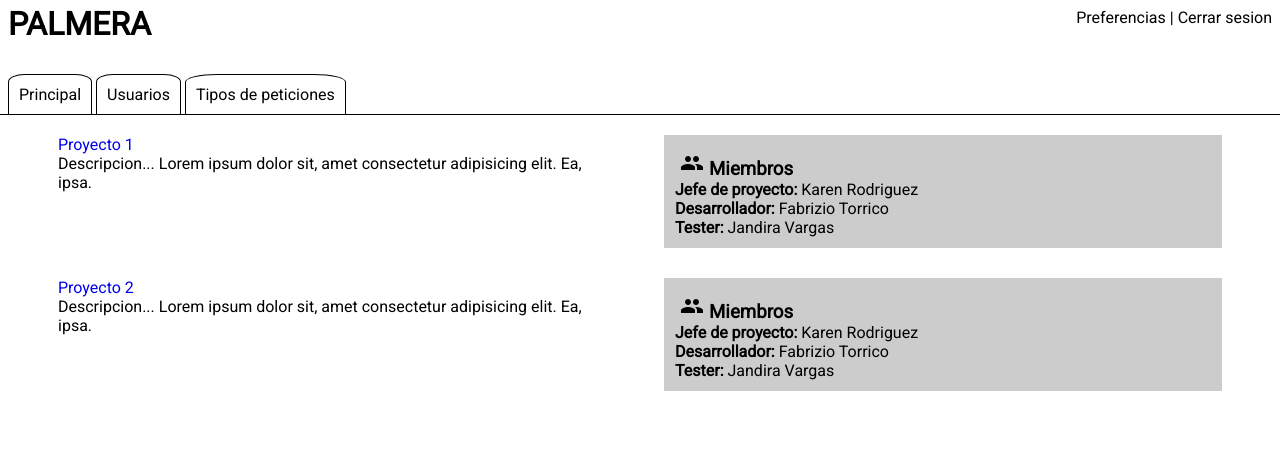
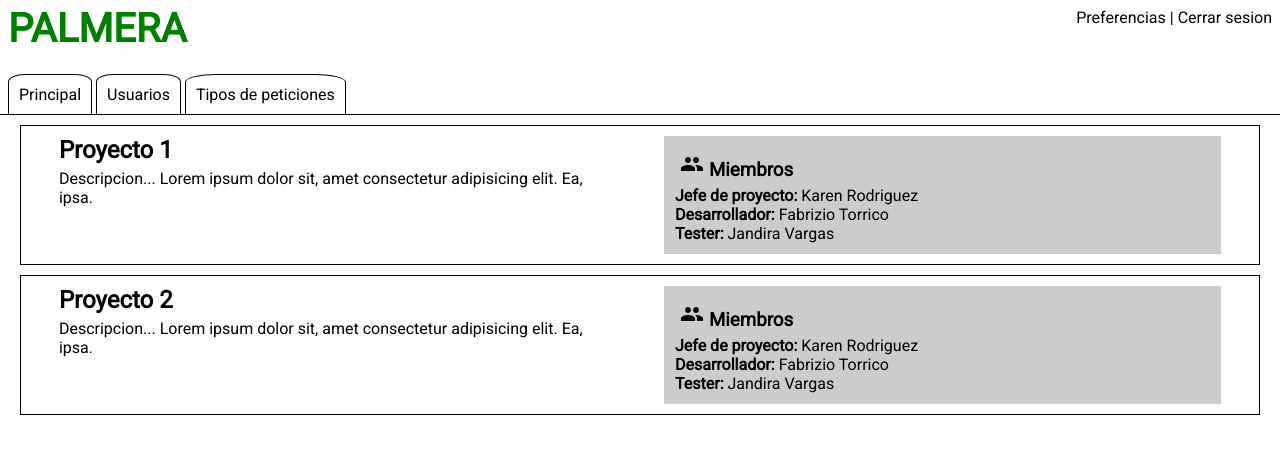
Before and after one commit to kleyla/wireframe-sw2-exam1, a plain HTML site: page index.html in a window 1280 px wide. Drawn offline with Linux system fonts and the light colour scheme.

Commit message:
index changes

```diff
--- a/index.html
+++ b/index.html
@@ -12,7 +12,7 @@
 <body>
     <header>
         <div class="titulo">
-            <h1>PALMERA</h1>
+            <a href="index.html">PALMERA</a>
         </div>
         <nav class="navbar">
             <ul>
@@ -30,13 +30,13 @@
         </ul>
     </nav>
     <main>
-        <div class="proy-box">
+        <div class="proy-box box">
             <div class="proy-desc">
-                <a href="./pages/proyecto.html">Proyecto 1</a>
+                <a href="./pages/proyecto.html" class="proy-titulo">Proyecto 1</a>
                 <p>Descripcion... Lorem ipsum dolor sit, amet consectetur adipisicing elit. Ea, ipsa.</p>
             </div>
             <div class="proy-miembros">
-                <div class="subtitulo">
+                <div class="proy-subtitulo">
                     <h3><i class="material-icons icono">people</i>Miembros</h3>
                 </div>
                 <div class="miembros-list">
@@ -49,13 +49,13 @@
                 </div>
             </div>
         </div>
-        <div class="proy-box">
+        <div class="proy-box box">
             <div class="proy-desc">
-                <a href="./pages/proyecto.html">Proyecto 2</a>
+                <a href="./pages/proyecto.html" class="proy-titulo">Proyecto 2</a>
                 <p>Descripcion... Lorem ipsum dolor sit, amet consectetur adipisicing elit. Ea, ipsa.</p>
             </div>
             <div class="proy-miembros">
-                <div class="subtitulo">
+                <div class="proy-subtitulo">
                     <h3><i class="material-icons icono">people</i>Miembros</h3>
                 </div>
                 <div class="miembros-list">
```
